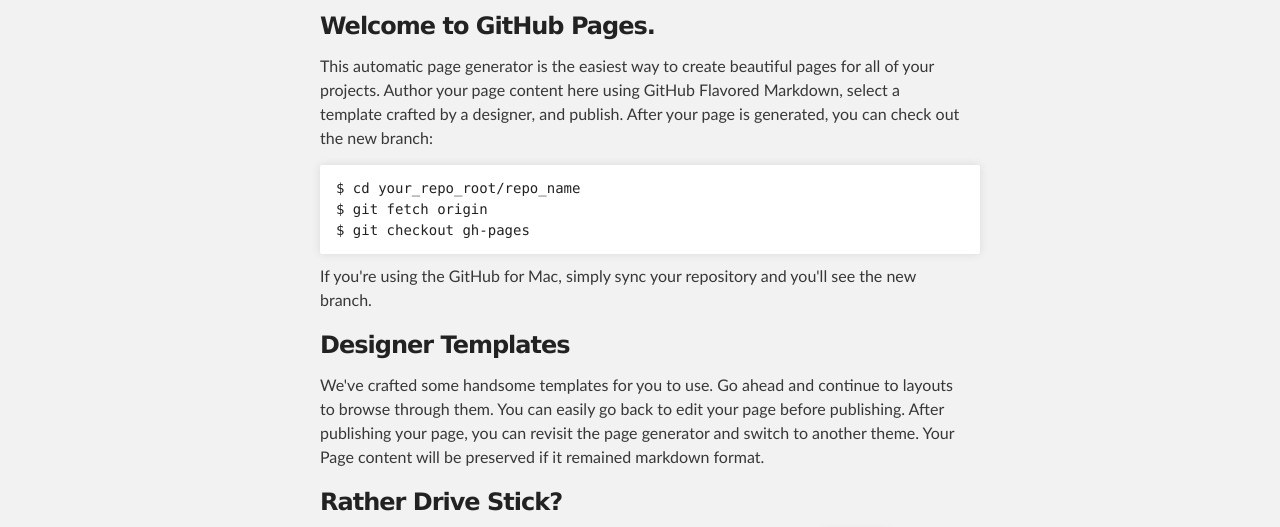
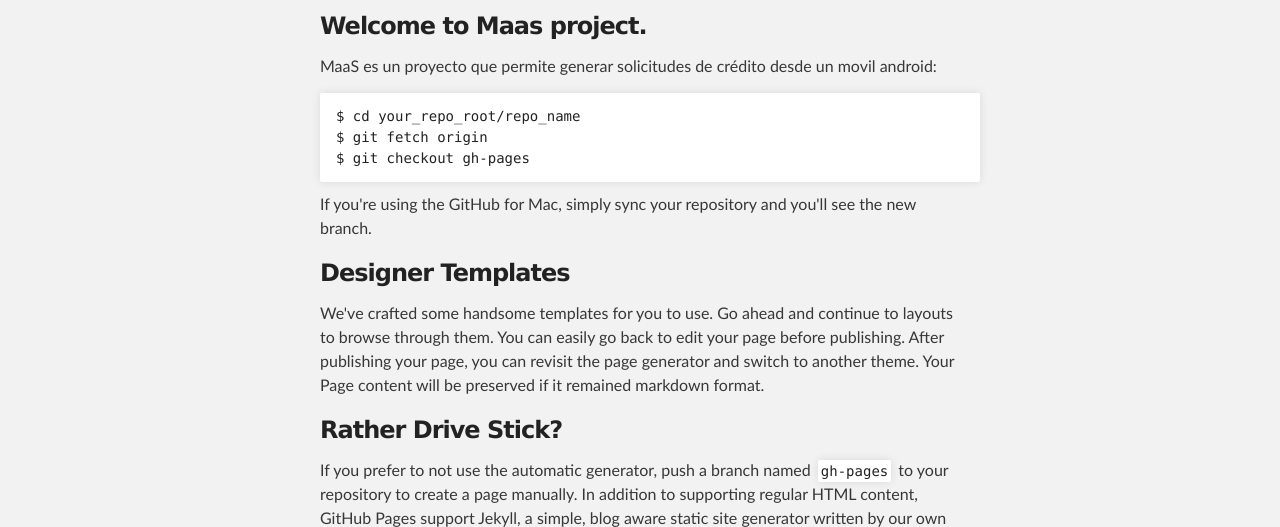
Before and after one commit to erdnando/maas, a plain HTML site: page index.html in a window 1280 px wide. Shown: the part 252-779 px from the top of the page. Drawn offline with Linux system fonts and the light colour scheme.

```diff
--- a/index.html
+++ b/index.html
@@ -32,9 +32,9 @@
     <div id="main_content_wrap" class="outer">
       <section id="main_content" class="inner">
         <h3>
-<a id="welcome-to-github-pages" class="anchor" href="#welcome-to-github-pages" aria-hidden="true"><span class="octicon octicon-link"></span></a>Welcome to GitHub Pages.</h3>
+<a id="welcome-to-maas-project" class="anchor" href="#welcome-to-maas-project" aria-hidden="true"><span class="octicon octicon-link"></span></a>Welcome to Maas project.</h3>
 
-<p>This automatic page generator is the easiest way to create beautiful pages for all of your projects. Author your page content here using GitHub Flavored Markdown, select a template crafted by a designer, and publish. After your page is generated, you can check out the new branch:</p>
+<p>MaaS es un proyecto que permite generar solicitudes de crédito desde un movil android:</p>
 
 <pre><code>$ cd your_repo_root/repo_name
 $ git fetch origin
```
Also changed, not shown: params.json (+1 -1 lines).
